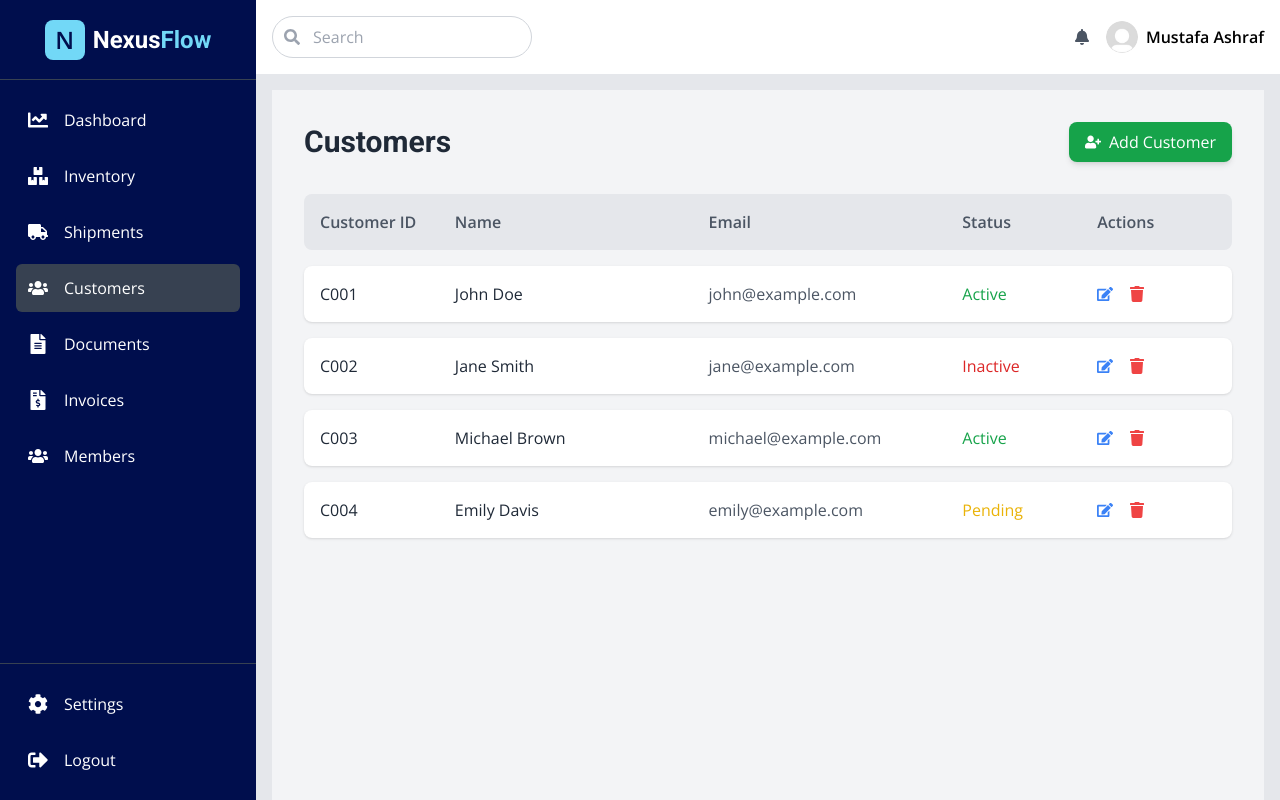
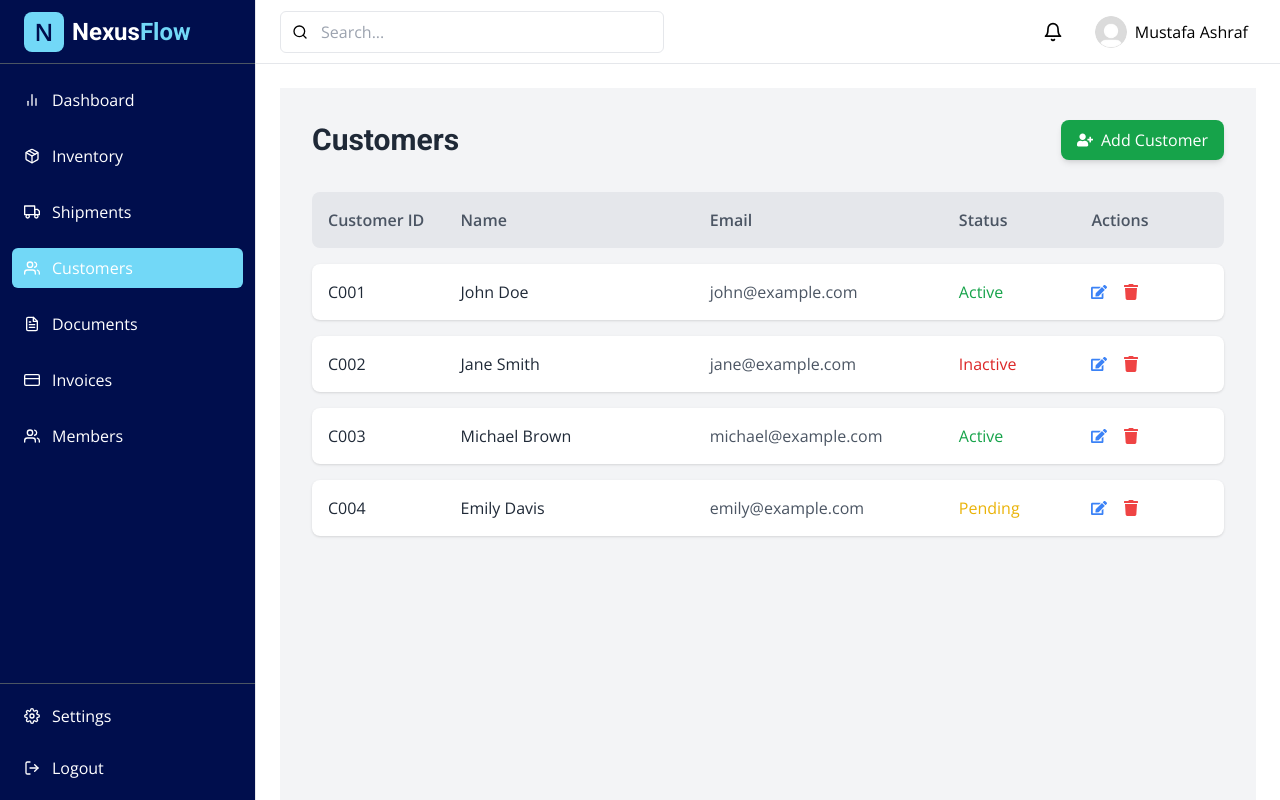
Before and after one commit to MustafaAFarag/SME-Huawei, a React (Vite) app: page /customers in a window 1280 px wide. Built offline with nearby package versions, Linux system fonts and the light colour scheme.

Commit message:
AppLayout

```diff
--- a/package.json
+++ b/package.json
@@ -11,7 +11,7 @@
     "preview": "vite preview"
   },
   "dependencies": {
-    "@headlessui/react": "^2.1.10",
+    "@headlessui/react": "^2.2.0",
     "@supabase/supabase-js": "^2.45.4",
     "@tanstack/react-query": "^5.59.15",
     "@tanstack/react-query-devtools": "^5.59.15",
--- a/src/ui/AppHeader.tsx
+++ b/src/ui/AppHeader.tsx
@@ -1,30 +1,100 @@
-import { FaSearch, FaBell } from 'react-icons/fa';
+import {
+  Menu,
+  MenuButton,
+  MenuItem,
+  MenuItems,
+  Transition,
+} from '@headlessui/react';
+import { FiBell, FiSearch } from 'react-icons/fi';
 
 function AppHeader() {
   return (
-    <header className="bg-white p-4 shadow-md">
-      <div className="flex items-center justify-between">
-        <div className="flex-1">
-          <div className="relative">
-            <input
-              type="text"
-              placeholder="Search"
-              className="rounded-full border border-gray-300 py-2 pl-10 pr-4"
-            />
-            <FaSearch className="absolute left-3 top-1/2 -translate-y-1/2 transform text-gray-400" />
-          </div>
+    <header className="flex h-16 items-center border-b px-6">
+      <div className="flex flex-1 items-center space-x-4">
+        <div className="relative w-96">
+          <FiSearch className="text-muted-foreground absolute left-3 top-1/2 h-4 w-4 -translate-y-1/2" />
+          <input
+            type="text"
+            placeholder="Search..."
+            className="w-full rounded-md border py-2 pl-10 pr-4"
+          />
         </div>
-        <div className="flex items-center space-x-4">
-          <FaBell className="text-gray-600" />
-          <div className="flex items-center space-x-2">
-            <img
-              src="./default-user.jpg"
-              alt="User"
-              className="h-8 w-8 rounded-full"
-            />
-            <span className="font-semibold">Mustafa Ashraf</span>
-          </div>
-        </div>
+      </div>
+
+      <div className="flex items-center space-x-4">
+        {/* Notification Menu */}
+        <Menu as="div" className="relative">
+          <MenuButton className="rounded-full bg-transparent p-2 transition-all duration-300 hover:bg-gray-200">
+            <FiBell className="h-5 w-5" />
+          </MenuButton>
+          <Transition
+            as="div"
+            enter="transition ease-out duration-100"
+            enterFrom="transform opacity-0 scale-95"
+            enterTo="transform opacity-100 scale-100"
+            leave="transition ease-in duration-75"
+            leaveFrom="transform opacity-100 scale-100"
+            leaveTo="transform opacity-0 scale-95"
+          >
+            <MenuItems className="absolute right-0 z-[999] mt-2 w-48 rounded-md bg-white shadow-lg ring-1 ring-black ring-opacity-5 focus:outline-none">
+              <MenuItem>
+                {() => (
+                  <button className="block w-full bg-gray-100 px-4 py-2 text-left text-sm">
+                    New notification
+                  </button>
+                )}
+              </MenuItem>
+              <MenuItem>
+                {() => (
+                  <button className="block w-full bg-gray-100 px-4 py-2 text-left text-sm">
+                    View all
+                  </button>
+                )}
+              </MenuItem>
+            </MenuItems>
+          </Transition>
+        </Menu>
+
+        {/* Profile Menu */}
+        <Menu as="div" className="relative">
+          <MenuButton className="flex items-center space-x-2 rounded-md bg-transparent p-2 transition-all duration-300 hover:bg-gray-200">
+            <img src="./default-user.jpg" className="h-8 w-8 rounded-full" />
+            <span>Mustafa Ashraf</span>
+          </MenuButton>
+          <Transition
+            as="div"
+            enter="transition ease-out duration-100"
+            enterFrom="transform opacity-0 scale-95"
+            enterTo="transform opacity-100 scale-100"
+            leave="transition ease-in duration-75"
+            leaveFrom="transform opacity-100 scale-100"
+            leaveTo="transform opacity-0 scale-95"
+          >
+            <MenuItems className="absolute right-0 z-[999] w-48 rounded-md bg-white shadow-lg ring-1 ring-black ring-opacity-5 focus:outline-none">
+              <MenuItem>
+                {() => (
+                  <button className="block w-full px-4 py-2 text-left text-sm hover:bg-gray-100">
+                    Profile
+                  </button>
+                )}
+              </MenuItem>
+              <MenuItem>
+                {() => (
+                  <button className="block w-full px-4 py-2 text-left text-sm hover:bg-gray-100">
+                    Settings
+                  </button>
+                )}
+              </MenuItem>
+              <MenuItem>
+                {() => (
+                  <button className="block w-full px-4 py-2 text-left text-sm hover:bg-gray-100">
+                    Logout
+                  </button>
+                )}
+              </MenuItem>
+            </MenuItems>
+          </Transition>
+        </Menu>
       </div>
     </header>
   );
--- a/src/ui/AppLayoutReal.tsx
+++ b/src/ui/AppLayoutReal.tsx
@@ -1,17 +1,43 @@
+import { useState } from 'react';
 import { Outlet } from 'react-router-dom';
+
+import { Dialog, DialogPanel } from '@headlessui/react';
+import { FiMenu } from 'react-icons/fi';
+import Sidebar from './Sidebar';
 import AppHeader from './AppHeader';
-import Sidebar from './Sidebar';
 
 function AppLayoutReal() {
+  const [isSidebarOpen, setIsSidebarOpen] = useState(false);
+
   return (
-    <div className="flex h-screen overflow-hidden">
-      <Sidebar />
+    <div className="bg-background flex h-screen overflow-hidden">
+      {/* Mobile Sidebar Trigger */}
+      <button
+        onClick={() => setIsSidebarOpen(true)}
+        className="fixed left-4 top-4 z-40 rounded-md bg-transparent p-2 hover:bg-gray-200 md:hidden"
+      >
+        <FiMenu className="h-5 w-5" />
+      </button>
+
+      <Dialog
+        as="div"
+        className="relative z-10"
+        open={isSidebarOpen}
+        onClose={() => setIsSidebarOpen(false)}
+      >
+        <DialogPanel className="absolute inset-0 z-50 w-64 bg-white p-0 md:hidden">
+          <Sidebar className="border-r-0" />
+        </DialogPanel>
+      </Dialog>
+
+      {/* Desktop Sidebar */}
+      <Sidebar className="hidden md:flex" />
+
+      {/* Main Content */}
       <div className="flex flex-1 flex-col">
         <AppHeader />
-        <main className="flex-1 overflow-y-auto bg-gray-200">
-          <div className="mx-auto max-w-full p-4">
-            <Outlet />
-          </div>
+        <main className="flex-1 overflow-y-auto p-6">
+          <Outlet />
         </main>
       </div>
     </div>
--- a/src/ui/Sidebar.tsx
+++ b/src/ui/Sidebar.tsx
@@ -1,88 +1,87 @@
-import { useState } from 'react';
 import { Link, useLocation } from 'react-router-dom';
 import {
-  FaChartLine,
-  FaBoxes,
-  FaTruck,
-  FaUsers,
-  FaFileAlt,
-  FaFileInvoiceDollar,
-  FaCog,
-  FaSignOutAlt,
-  FaBars,
-  FaTimes,
-} from 'react-icons/fa';
+  FiBarChart2,
+  FiPackage,
+  FiTruck,
+  FiUsers,
+  FiFileText,
+  FiCreditCard,
+  FiSettings,
+  FiLogOut,
+} from 'react-icons/fi';
 import Logo from './Logo';
 
 const menuItems = [
-  { icon: FaChartLine, text: 'Dashboard', link: '/dashboard' },
-  { icon: FaBoxes, text: 'Inventory', link: '/inventory' },
-  { icon: FaTruck, text: 'Shipments', link: '/shipments' },
-  { icon: FaUsers, text: 'Customers', link: '/customers' },
-  { icon: FaFileAlt, text: 'Documents', link: '/documents' },
-  { icon: FaFileInvoiceDollar, text: 'Invoices', link: '/invoices' },
-  { icon: FaUsers, text: 'Members', link: '/members' },
+  { icon: FiBarChart2, text: 'Dashboard', link: '/dashboard' },
+  { icon: FiPackage, text: 'Inventory', link: '/inventory' },
+  { icon: FiTruck, text: 'Shipments', link: '/shipments' },
+  { icon: FiUsers, text: 'Customers', link: '/customers' },
+  { icon: FiFileText, text: 'Documents', link: '/documents' },
+  { icon: FiCreditCard, text: 'Invoices', link: '/invoices' },
+  { icon: FiUsers, text: 'Members', link: '/members' },
 ];
 
-function Sidebar() {
-  const [isOpen, setIsOpen] = useState(false);
+function NavigationMenu({ className = '' }: { className?: string }) {
   const location = useLocation();
 
-  const toggleSidebar = () => setIsOpen(!isOpen);
+  return (
+    <nav className={`space-y-4 ${className}`}>
+      {menuItems.map((item) => {
+        const isActive = location.pathname === item.link;
+        return (
+          <Link
+            key={item.text}
+            to={item.link}
+            className={`flex items-center rounded-md px-3 py-2 text-base font-medium text-white transition-colors ${
+              isActive ? 'bg-secondary' : 'hover:bg-secondary'
+            }`}
+          >
+            <item.icon className="mr-3 h-4 w-4" />
+            {item.text}
+          </Link>
+        );
+      })}
+    </nav>
+  );
+}
+
+function Sidebar({ className = '' }: { className: string }) {
+  const location = useLocation();
+  const isSettingsActive = location.pathname === '/settings';
 
   return (
-    <>
-      <button
-        className="fixed left-4 top-4 z-20 rounded-md bg-primary p-2 text-white md:hidden"
-        onClick={toggleSidebar}
+    <div
+      className={`flex h-full w-64 flex-col border-r ${className} bg-primary`}
     >
-        {isOpen ? <FaTimes /> : <FaBars />}
-      </button>
-      <aside
-        className={`fixed inset-y-0 left-0 z-10 flex w-64 flex-col bg-primary text-white transition-transform duration-300 ease-in-out ${
-          isOpen ? 'translate-x-0' : '-translate-x-full'
-        } md:static md:translate-x-0`}
-      >
-        <div className="flex h-20 items-center justify-center border-b border-gray-700">
+      <div className="flex h-16 items-center border-b border-gray-600 px-6">
         <Logo />
       </div>
-        <nav className="flex-1 space-y-2 overflow-y-auto p-4">
-          {menuItems.map((item, index) => (
+
+      <div className="flex-1 overflow-auto px-3 py-4">
+        <NavigationMenu />
+      </div>
+
+      <div className="flex flex-col gap-3 border-t border-gray-600 p-3 text-base text-white">
         <Link
-              key={index}
-              to={item.link}
-              className={`flex items-center rounded-md p-3 transition-colors duration-200 hover:bg-gray-700 ${
-                location.pathname === item.link ? 'bg-gray-700' : ''
+          to="/settings"
+          className={`flex items-center rounded-md px-3 py-2 font-medium transition-colors ${
+            isSettingsActive
+              ? 'bg-secondary text-white'
+              : 'hover:bg-secondary hover:text-white'
           }`}
         >
-              <item.icon className="mr-4 text-xl" />
-              <span>{item.text}</span>
-            </Link>
-          ))}
-        </nav>
-        <div className="border-t border-gray-700 p-4">
-          <Link
-            to="/settings"
-            className="flex w-full items-center rounded-md p-3 text-left transition-colors duration-200 hover:bg-gray-700"
-            onClick={() => {
-              console.log('Settings clicked');
-            }}
-          >
-            <FaCog className="mr-4 text-xl" />
-            <span>Settings</span>
+          <FiSettings className="mr-3 h-4 w-4" />
+          Settings
         </Link>
         <button
-            className="mt-2 flex w-full items-center rounded-md p-3 text-left transition-colors duration-200 hover:bg-gray-700"
-            onClick={() => {
-              console.log('Logout clicked');
-            }}
+          className="hover:text- flex w-full items-center justify-start rounded-md px-3 py-2 font-medium hover:bg-secondary"
+          onClick={() => console.log('Logout clicked')}
         >
-            <FaSignOutAlt className="mr-4 text-xl" />
-            <span>Logout</span>
+          <FiLogOut className="mr-3 h-4 w-4" />
+          Logout
         </button>
       </div>
-      </aside>
-    </>
+    </div>
   );
 }
 
```
Also changed, not shown: 1 other file (tests, documents, lock files or other folders). Lines whose indentation alone changed are shown as unchanged.
